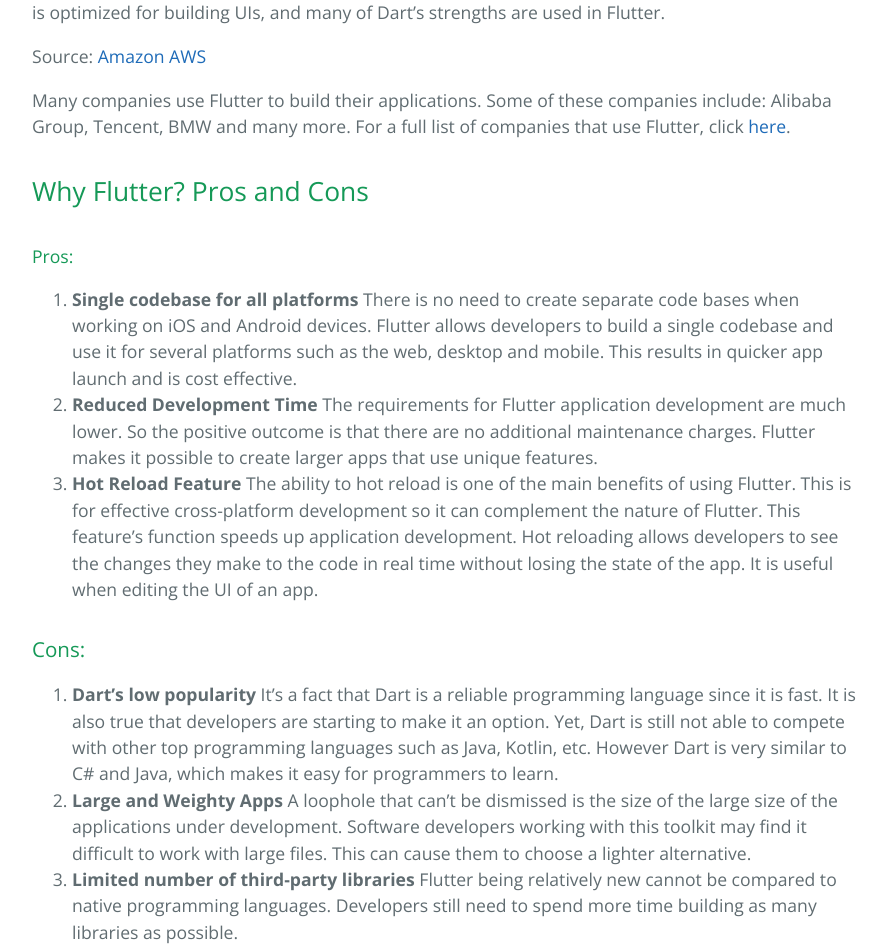
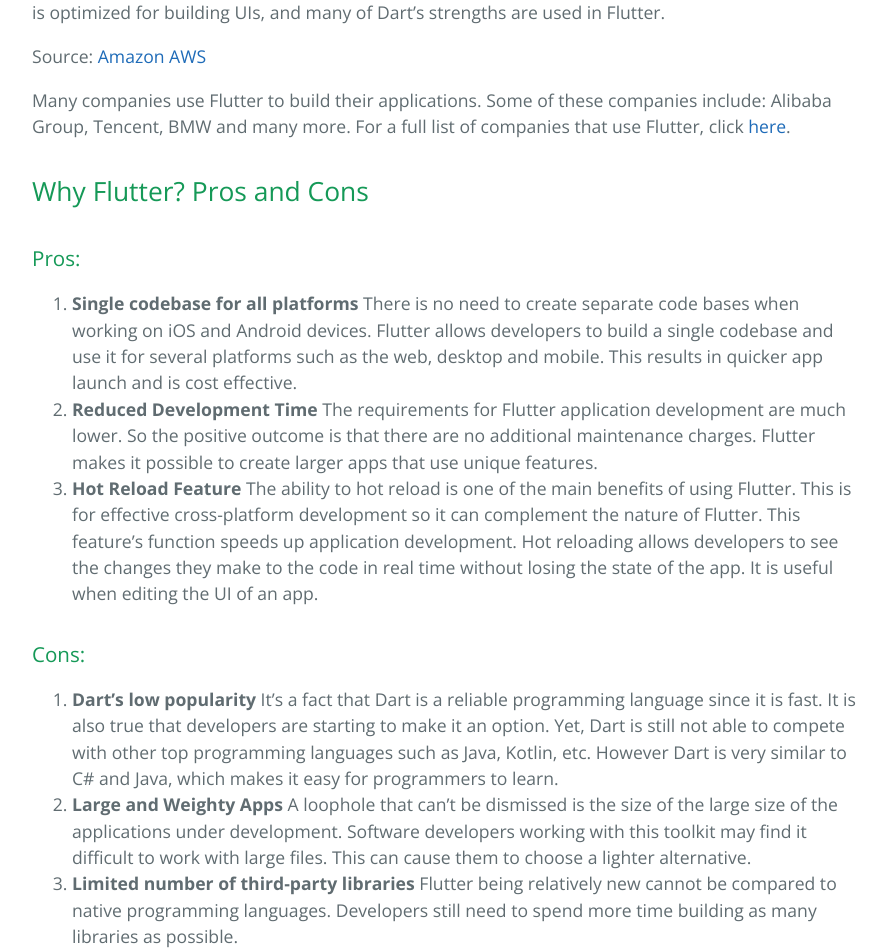
Before and after one commit to learning-software-engineering/learning-software-engineering.github.io, a Jekyll site: the page built from Topics/Tech_Stacks/Flutter.md, in a window 1280 px wide. Shown: the part 921-1873 px from the top of the page, without its empty margins (192-1078 px from the left). Built offline with Jekyll 4.4.1, drawn with Linux system fonts in a browser that asks for light colours; our own code applies the rules of GitHub Pages for plain Markdown files.

Commit message:
Fix hastag to be consistent

```diff
--- a/Topics/Tech_Stacks/Flutter.md
+++ b/Topics/Tech_Stacks/Flutter.md
@@ -22,7 +22,7 @@
 
 ## Why Flutter? Pros and Cons
 
-#### Pros:
+### Pros:
 
 1. **Single codebase for all platforms**
    There is no need to create separate code bases when working on iOS and Android devices. Flutter allows developers to build a single codebase and use it for several platforms such as the web, desktop and mobile. This results in quicker app launch and is cost effective.
@@ -71,7 +71,7 @@
    5. Enter a project name, such as `my_app`, and press **Enter**.
    6. Wait for project creation to complete and the `main.dart` file to appear.
       The above commands create a Flutter project directory called my_app that contains a simple demo app that uses [Material Components](https://m3.material.io/components).
-   7. Your file structures should look as follows.<br>
+   7. Your file structures should look as follows. <br>
       <img width="197" alt="Final File Structure" src="https://github.com/learning-software-engineering/learning-software-engineering.github.io/assets/65613404/11b6c999-a556-452c-867f-9299a6cef3b1">
 
 4. **Running the App**
```
